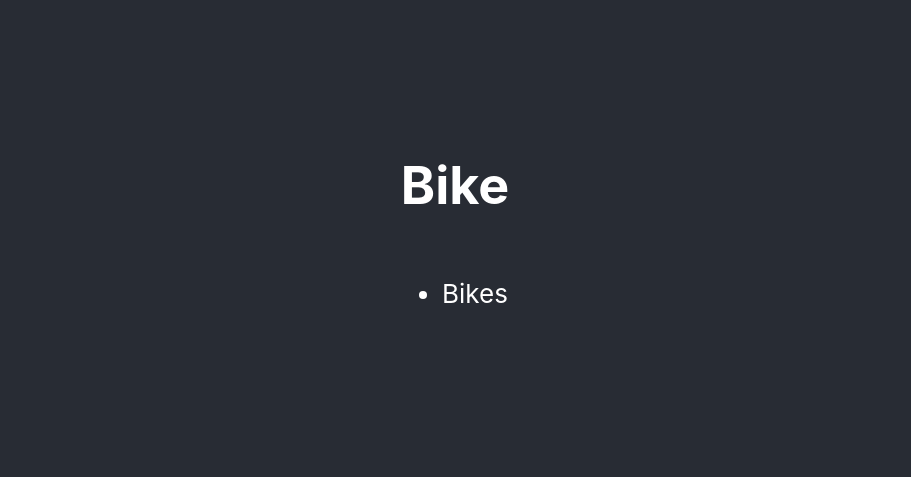
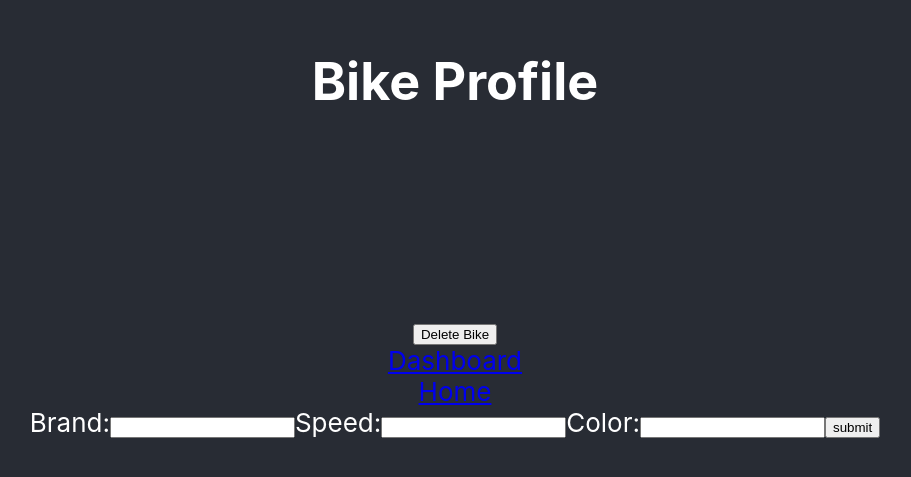
Before and after one commit to WellsTraven-FS/2.9-Assignment, a React (Create React App) app in the folder reactjs/: page /bikes/1 in a window 1280 px wide. Shown: the part 173-650 px from the top of the page, without its empty margins (185-1096 px from the left). Built offline with nearby package versions, Linux system fonts and the light colour scheme; no server answers.

Commit message:
deploy full crud

```diff
--- a/reactjs/package.json
+++ b/reactjs/package.json
@@ -9,6 +9,7 @@
         "@testing-library/user-event": "^13.5.0",
         "react": "^18.2.0",
         "react-dom": "^18.2.0",
+        "react-router-dom": "^6.7.0",
         "react-scripts": "5.0.1",
         "web-vitals": "^2.1.4"
     },
--- a/reactjs/src/App.js
+++ b/reactjs/src/App.js
@@ -1,46 +1,18 @@
-import { useState, useEffect } from "react";
+import { BrowserRouter as Router, Route, Routes } from "react-router-dom";
+import Dashboard from "./pages/Dashboard";
+import Home from "./pages/Home";
+import Bike from "./pages/Bike";
 import "./App.css";
 
 function App() {
-    const [bikes, setBikes] = useState(null);
-    const [loading, setLoading] = useState(false);
-    const [error, setError] = useState(null);
-    const API_BASE =
-        process.env.NODE_ENV === "development"
-            ? "http://localhost:2000/api/v1"
-            : process.env.REACT_APP_BASE_URL;
-    let ignore = false;
-    useEffect(() => {
-        if (!ignore) {
-            getBikes();
-        }
-        return () => {
-            ignore = true;
-        };
-    }, []);
-    const getBikes = async () => {
-        try {
-            await fetch(`${API_BASE}/bikes`)
-                .then((res) => res.json())
-                .then((data) => {
-                    console.log({ data });
-                    setBikes(data);
-                });
-        } catch (error) {
-            setError(error.message || "Unexpected Error");
-        } finally {
-            setLoading(false);
-        }
-    };
     return (
-        <div className="App">
-            <header className="App-header">
-                <h1>Bike</h1>
-                <ul>
-                    <li>Bikes</li>
-                </ul>
-            </header>
-        </div>
+        <Router>
+            <Routes>
+                <Route path="/bikes/:id" exact element={<Bike />} />
+                <Route path="/dashboard" exact element={<Dashboard />} />
+                <Route path="/" exact element={<Home />} />
+            </Routes>
+        </Router>
     );
 }
 
--- /dev/null
+++ b/reactjs/src/pages/Bike.js
@@ -0,0 +1,143 @@
+import { useState, useEffect } from "react";
+import { Link, useParams, useNavigate } from "react-router-dom";
+import "../App.css";
+
+function Bike() {
+    const [bikes, setBikes] = useState(null);
+    const [loading, setLoading] = useState(false);
+    const [error, setError] = useState(null);
+
+    const [values, setValues] = useState({
+        brand: "",
+        speed: "",
+        color: "",
+    });
+
+    const { id } = useParams();
+    const navigate = useNavigate();
+
+    const API_BASE =
+        process.env.NODE_ENV === "development"
+            ? "http://localhost:2000/api/v1"
+            : process.env.REACT_APP_BASE_URL;
+    let ignore = false;
+    useEffect(() => {
+        if (!ignore) {
+            getBikes();
+        }
+        return () => {
+            ignore = true;
+        };
+    }, []);
+    const getBikes = async () => {
+        try {
+            await fetch(`${API_BASE}/bikes/${id}`)
+                .then((res) => res.json())
+                .then((data) => {
+                    console.log({ data });
+                    setValues({
+                        brand: data.brand,
+                        speed: data.speed,
+                        color: data.color,
+                    });
+                });
+        } catch (error) {
+            setError(error.message || "Unexpected Error");
+        } finally {
+            setLoading(false);
+        }
+    };
+    const deleteBike = async () => {
+        try {
+            await fetch(`${API_BASE}/bikes/${id}`, {
+                method: "DELETE",
+            })
+                .then((res) => res.json())
+                .then((data) => {
+                    setBikes(data);
+                });
+        } catch (error) {
+            setError(error.message || "Unexpected Error");
+        } finally {
+            setLoading(false);
+            navigate("/dashboard", { replace: true });
+        }
+    };
+    const updateBike = async () => {
+        try {
+            await fetch(`${API_BASE}/bikes/${id}`, {
+                method: "PATCH",
+                headers: {
+                    "Content-Type": "application/json",
+                },
+                body: JSON.stringify(values),
+            })
+                .then((res) => res.json())
+                .then((data) => {
+                    setBikes(data);
+                });
+        } catch (error) {
+            setError(error.message || "Unexpected Error");
+        } finally {
+            setLoading(false);
+            navigate("/dashboard", { replace: true });
+        }
+    };
+    const handleSubmit = (event) => {
+        event.preventDefault();
+        updateBike(values);
+    };
+    const handleInputChange = (event) => {
+        event.persist();
+        setValues((values) => ({
+            ...values,
+            [event.target.name]: event.target.value,
+        }));
+    };
+    return (
+        <div className="App">
+            <header className="App-header">
+                <h1>Bike Profile</h1>
+                <h5>{values && values.brand}</h5>
+                <p>{values && values.speed}</p>
+                <p>{values && values.color}</p>
+                <button onClick={() => deleteBike()}>Delete Bike</button>
+                <Link to="/dashboard">Dashboard</Link>
+                <Link to="/">Home</Link>
+
+                <form onSubmit={(event) => handleSubmit(event)}>
+                    <label>
+                        Brand:
+                        <input
+                            type="text"
+                            name="brand"
+                            value={values.brand}
+                            onChange={handleInputChange}
+                        />
+                    </label>
+                    <label>
+                        Speed:
+                        <input
+                            type="text"
+                            name="speed"
+                            value={values.speed}
+                            onChange={handleInputChange}
+                        />
+                    </label>
+                    <label>
+                        Color:
+                        <input
+                            type="text"
+                            name="color"
+                            value={values.color}
+                            onChange={handleInputChange}
+                        />
+                    </label>
+                    <input type="submit" value="submit" />
+                </form>
+            </header>
+        </div>
+    );
+}
+
+export default Bike;
--- /dev/null
+++ b/reactjs/src/pages/Dashboard.js
@@ -0,0 +1,122 @@
+import { useState, useEffect } from "react";
+import { Link } from "react-router-dom";
+import "../App.css";
+
+function Dashboard() {
+    const [bikes, setBikes] = useState(null);
+    const [loading, setLoading] = useState(false);
+    const [error, setError] = useState(null);
+
+    const [values, setValues] = useState({
+        brand: "",
+        speed: "",
+        color: "",
+    });
+
+    const API_BASE =
+        process.env.NODE_ENV === "development"
+            ? "http://localhost:2000/api/v1"
+            : process.env.REACT_APP_BASE_URL;
+    let ignore = false;
+    useEffect(() => {
+        if (!ignore) {
+            getBikes();
+        }
+        return () => {
+            ignore = true;
+        };
+    }, []);
+    const getBikes = async () => {
+        try {
+            await fetch(`${API_BASE}/bikes`)
+                .then((res) => res.json())
+                .then((data) => {
+                    console.log({ data });
+                    setBikes(data);
+                });
+        } catch (error) {
+            setError(error.message || "Unexpected Error");
+        } finally {
+            setLoading(false);
+        }
+    };
+    const createBike = async () => {
+        try {
+            await fetch(`${API_BASE}/bikes`, {
+                method: "POST",
+                headers: {
+                    "Content-Type": "application/json",
+                },
+                body: JSON.stringify(values),
+            })
+                .then((res) => res.json())
+                .then(() => getBikes());
+        } catch (error) {
+            setError(error.message || "Unexpected Error");
+        } finally {
+            setLoading(false);
+        }
+    };
+    const handleSubmit = (event) => {
+        event.preventDefault();
+        createBike();
+    };
+    const handleInputChange = (event) => {
+        event.persist();
+        setValues((values) => ({
+            ...values,
+            [event.target.name]: event.target.value,
+        }));
+    };
+    return (
+        <div className="App">
+            <header className="App-header">
+                <h1>Bike Dashboard</h1>
+                <Link to="/">Home</Link>
+                <ul>
+                    {bikes &&
+                        bikes.map((bike) => (
+                            <ul key={bike._id}>
+                                <Link to={`/bikes/${bike._id}`}>
+                                    {bike.brand}
+                                </Link>
+                            </ul>
+                        ))}
+                </ul>
+
+                <form onSubmit={(event) => handleSubmit(event)}>
+                    <label>
+                        Brand:
+                        <input
+                            type="text"
+                            name="brand"
+                            value={values.brand}
+                            onChange={handleInputChange}
+                        />
+                    </label>
+                    <label>
+                        Speed:
+                        <input
+                            type="text"
+                            name="speed"
+                            value={values.speed}
+                            onChange={handleInputChange}
+                        />
+                    </label>
+                    <label>
+                        Color:
+                        <input
+                            type="text"
+                            name="color"
+                            value={values.color}
+                            onChange={handleInputChange}
+                        />
+                    </label>
+                    <input type="submit" value="submit" />
+                </form>
+            </header>
+        </div>
+    );
+}
+
+export default Dashboard;
--- /dev/null
+++ b/reactjs/src/pages/Home.js
@@ -0,0 +1,18 @@
+import { Link } from "react-router-dom";
+import "../App.css";
+
+function Home() {
+    return (
+        <div className="App">
+            <header className="App-header">
+                <h1>Bike Home List</h1>
+                <Link to="/dashboard">Dashboard</Link>
+                <ul>
+                    <li>Bikes</li>
+                </ul>
+            </header>
+        </div>
+    );
+}
+
+export default Home;
```
Also changed, not shown: 1 other file (tests, documents, lock files or other folders).
